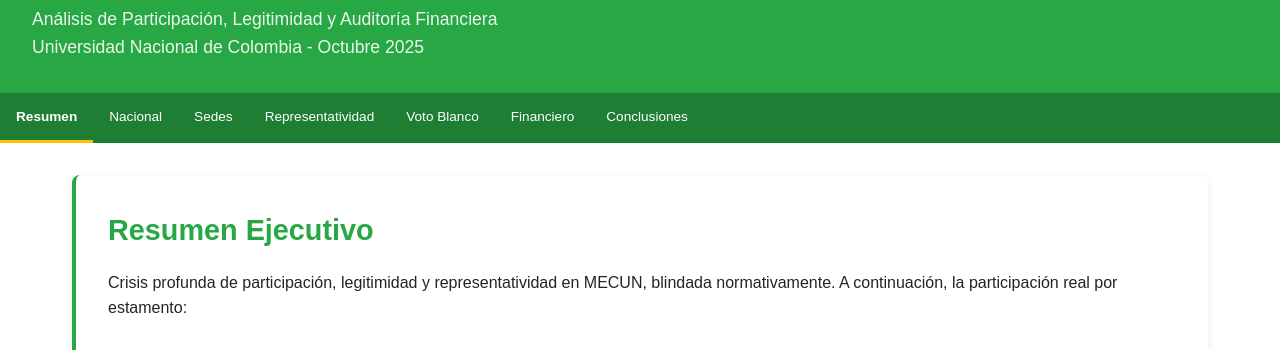
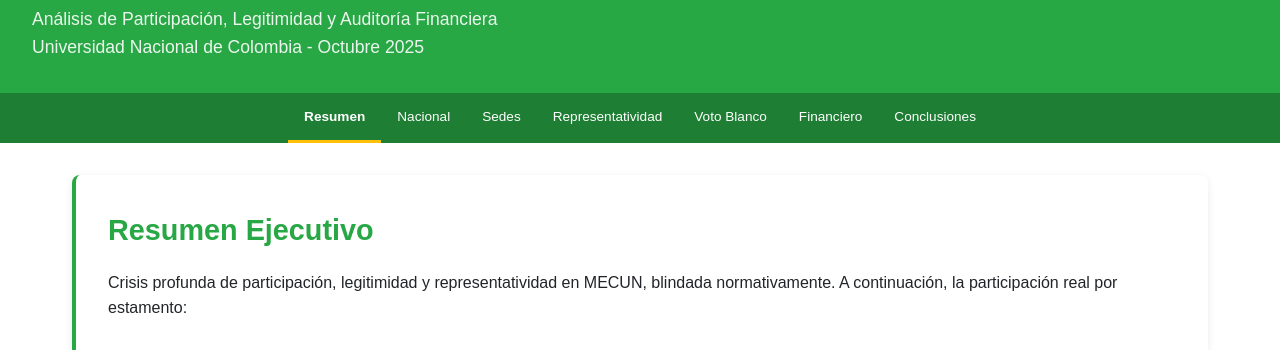
Before and after one commit to RepreManizales/INFORME_ESTADISTICO_MECUN_UNAL, a plain HTML site: page index.html in a window 1280 px wide. Shown: the part 86-436 px from the top of the page. Drawn offline with nearby package versions, Linux system fonts and the light colour scheme.

Commit message:
Center nav items and adjust layout properties

```diff
--- a/index.html
+++ b/index.html
@@ -13,7 +13,7 @@ body{font-family:Arial,sans-serif;background:#fff;color:#212529;line-height:1.6;
 body.modal-open { overflow: hidden; } /* Evita scroll del fondo */
 header{background:var(--g);color:white;padding:2rem}
 h1{font-size:2rem;margin-bottom:0.5rem}
-nav{background:var(--dg);display:flex;flex-wrap:wrap;position:sticky;top:0;z-index:100}
+nav{background:var(--dg);display:flex;justify-content:center;flex-wrap:wrap;position:sticky;top:0;z-index:100}
 .nav-btn{background:0;border:none;color:white;padding:1rem;cursor:pointer;font-size:0.85rem;border-bottom:3px solid transparent; transition: all 0.3s ease;}
 .nav-btn:hover{background:rgba(0,0,0,0.1); transform: translateY(-2px);}
 .nav-btn.active{border-bottom-color:var(--y);font-weight:bold}
@@ -71,6 +71,7 @@ table { width: 100%; }
     h1 { font-size: 1.6rem; }
     h2 { font-size: 1.4rem; }
     h3 { font-size: 1.2rem; }
+    nav { justify-content: space-around; }
     .nav-btn { font-size: 0.8rem; padding: 0.8rem 0.6rem; flex-grow: 1; text-align: center; }
     .stat-grid { grid-template-columns: repeat(2, 1fr); gap: 1rem; }
     .stat-number { font-size: 2rem; }
```
